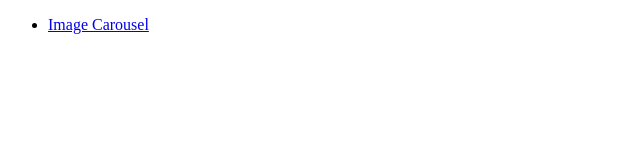
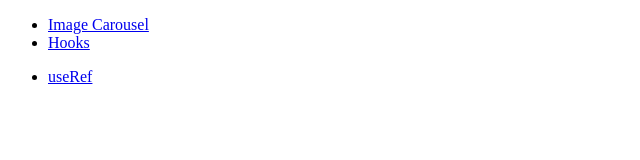
Before and after one commit to JiangyueWang/react-mini-projects, a React (Create React App) app: page /hooks in a window 1280 px wide. Before the commit this address had no page. Shown: the top 160 px of the page, without its empty margins (0-640 px from the left). Built offline with nearby package versions, Linux system fonts and the light colour scheme.

Commit message:
updatec comment on MapImageTwo compnent + creacted ReactHooks page  + creacted UseRefCompnent

```diff
--- a/src/App.js
+++ b/src/App.js
@@ -1,6 +1,8 @@
 import { Routes, Route } from "react-router-dom";
 import Navbar from "./components/NavBar/NavBar";
-import ImageCarouselPage from "./pages/ImageCarouselPage/ImageCarouselPage"
+import ImageCarouselPage from "./pages/ImageCarouselPage/ImageCarouselPage";
+import ReactHooks from "./pages/ReactHooksPage/ReactHooks";
+import UseRefComponent from "./components/Hooks/useRef/UseRefComponent";
 
 function App() {
   return (
@@ -8,6 +10,8 @@ function App() {
       <Navbar />
       <Routes>
         <Route path="/imgCarousel" element={<ImageCarouselPage />}/>
+        <Route path="/hooks" element={<ReactHooks />}/>
+        <Route path="/hooks/useRef" element={<UseRefComponent  />}/>
       </Routes>
     </div>
 
--- a/src/components/MapImageTwo/MapImageTwo.jsx
+++ b/src/components/MapImageTwo/MapImageTwo.jsx
@@ -1,5 +1,5 @@
 import { React, useRef, useState } from 'react';
-import { useScroll } from 'react-use';
+
 import {
     SnapList,
     SnapItem,
@@ -8,7 +8,6 @@ import {
 
 const MapImageTwo = (props) => {
     const snapList = useRef(null);
-    const goToSnapItem = useScroll({ ref: snapList });
 
     const [current, setCurrent] = useState(0);
 
@@ -19,13 +18,15 @@ const MapImageTwo = (props) => {
             setCurrent(current => current + 1);
         }
         if (snapList.current) {
-            snapList.current.scroll({ left: index * snapList.current.offsetWidth, behavior: 'smooth' });
+            snapList.current.scroll();
         }
       }
 
     return (
         <div>
         <p> snap list and snap item</p>
+        {/* The SnapList component provides the list container that holds the images,
+        and the SnapItem component is used to wrap each image in the list. */}
             <SnapList ref={snapList}>
 
                 {props.images.map((image, index) => (
--- a/src/components/NavBar/NavBar.jsx
+++ b/src/components/NavBar/NavBar.jsx
@@ -9,6 +9,12 @@ const Navbar = () => {
             <Link to="/imgCarousel">
               Image Carousel
             </Link>
+
+          </li>
+          <li>
+            <Link to="/hooks">
+              Hooks
+            </Link>
           </li>
         </ul>
       </div>
--- /dev/null
+++ b/src/pages/ReactHooksPage/ReactHooks.js
@@ -0,0 +1,18 @@
+import { Link } from "react-router-dom";
+
+const ReactHooks = () => {
+    return (
+        <div className="navBar">
+        <ul>
+          <li>
+            <Link to="/hooks/useRef">
+              useRef
+            </Link>
+
+          </li>
+        </ul>
+      </div>
+    );
+}
+
+export default ReactHooks;
```
Also changed, not shown: src/components/Hooks/useRef/UseRefComponent.jsx (added).
